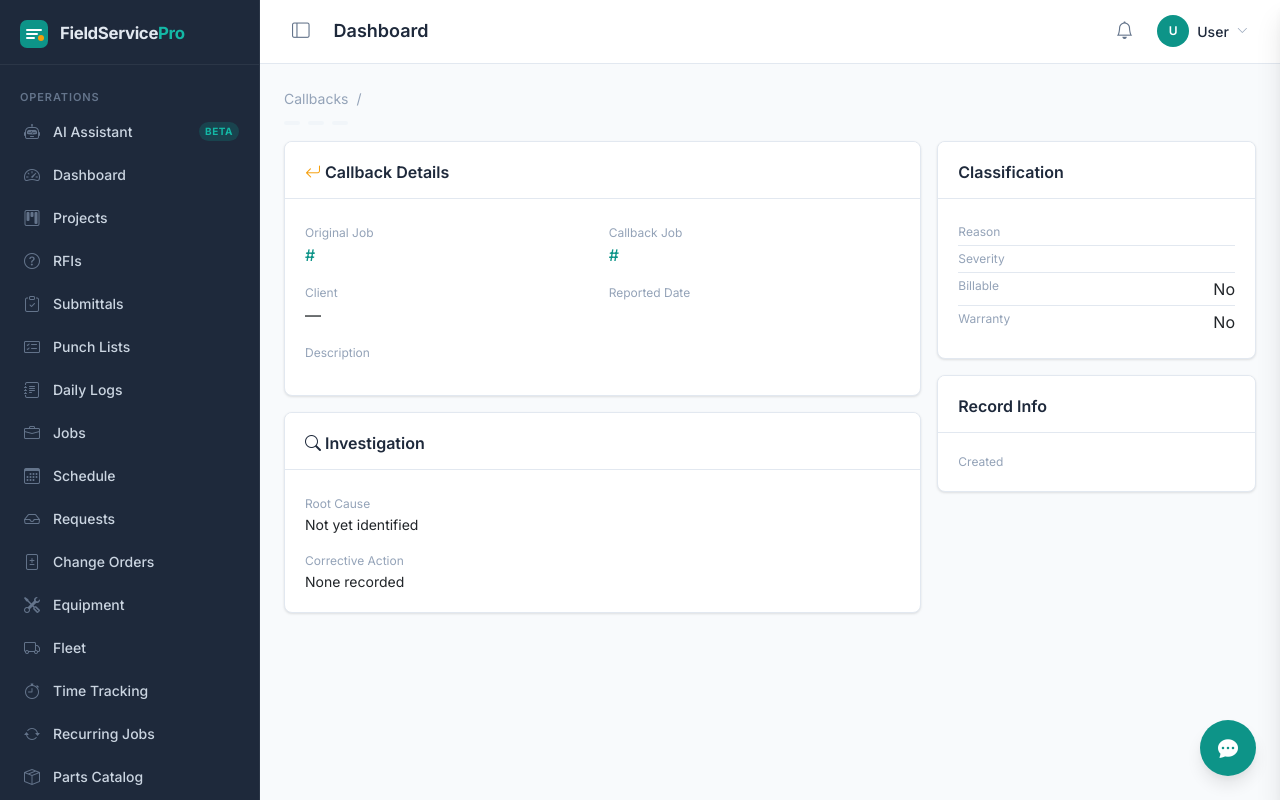
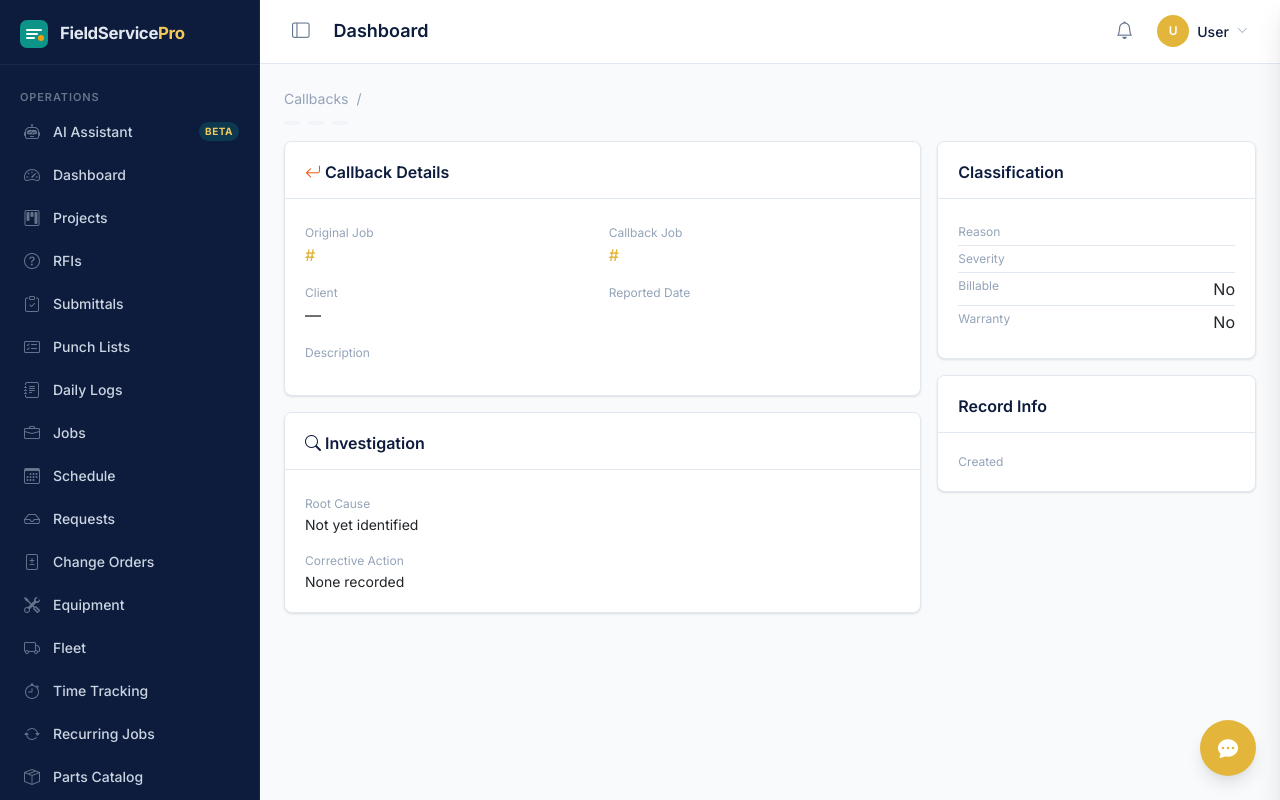
Before and after one commit to Texasdada13/FieldServicePro, a Python web app: template web/templates/callbacks/callback_detail.html in a window 1280 px wide. Run offline with Jinja, Linux system fonts and the light colour scheme; the template is opened without the code that fills it, so the values that code supplies are empty.

Commit message:
rebrand: swap color tokens to navy/gold + add cream + display font tokens

```diff
--- a/web/static/css/variables.css
+++ b/web/static/css/variables.css
@@ -5,17 +5,17 @@
 
 :root {
   /* -- Brand Colors -- */
-  --color-primary:        #1e293b;
-  --color-primary-light:  #334155;
-  --color-primary-dark:   #0f172a;
+  --color-primary:        #0d1b3d;
+  --color-primary-light:  #1e2d5c;
+  --color-primary-dark:   #06122b;
 
-  --color-accent:         #0d9488;
-  --color-accent-light:   #14b8a6;
-  --color-accent-dark:    #0f766e;
+  --color-accent:         #e3b53a;
+  --color-accent-light:   #f1c95b;
+  --color-accent-dark:    #b8902a;
 
-  --color-warning:        #f59e0b;
-  --color-warning-light:  #fde68a;
-  --color-warning-dark:   #d97706;
+  --color-warning:        #ea580c;
+  --color-warning-light:  #fed7aa;
+  --color-warning-dark:   #c2410c;
 
   --color-danger:         #ef4444;
   --color-danger-light:   #fee2e2;
@@ -33,7 +33,7 @@
   --color-border-light:   #f1f5f9;
 
   /* -- Text -- */
-  --color-text-primary:   #1e293b;
+  --color-text-primary:   #0d1b3d;
   --color-text-secondary: #64748b;
   --color-text-muted:     #94a3b8;
   --color-text-inverse:   #f8fafc;
@@ -47,7 +47,7 @@
   --sidebar-text-active:  #ffffff;
   --sidebar-icon:         #64748b;
   --sidebar-icon-active:  var(--color-accent-light);
-  --sidebar-active-bg:    rgba(13,148,136,0.15);
+  --sidebar-active-bg:    rgba(227,181,58,0.15);
   --sidebar-hover-bg:     rgba(255,255,255,0.05);
 
   /* -- Typography -- */
@@ -106,4 +106,12 @@
   --z-dropdown:  200;
   --z-modal:     300;
   --z-toast:     400;
+
+  /* -- 4MAN brand surfaces (auth/portal/error pages) -- */
+  --color-cream:          #f5ecd7;
+  --color-cream-border:   #e6d9b8;
+  --color-cream-text:     #0d1b3d;
+
+  /* -- Display typography (brand wordmark only — not for body/UI) -- */
+  --font-family-display:  'Playfair Display', Georgia, 'Times New Roman', serif;
 }
```
